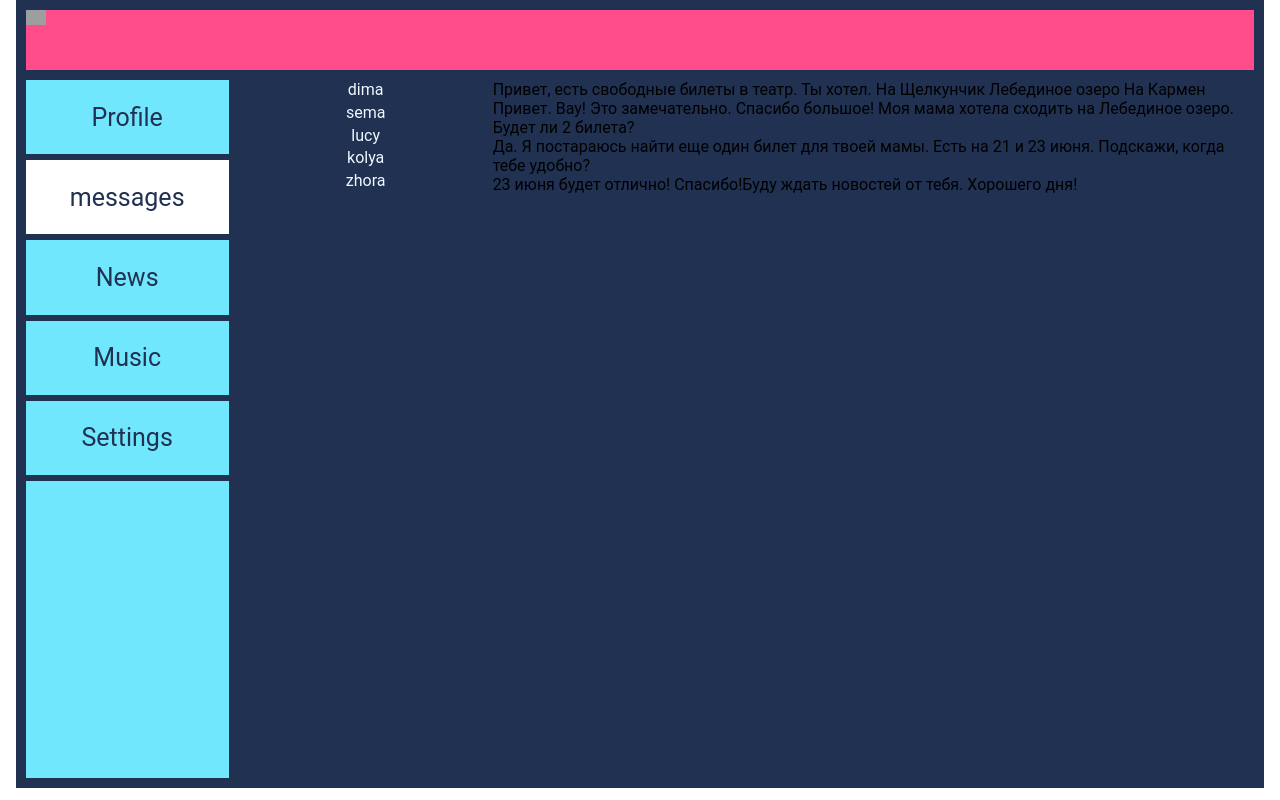
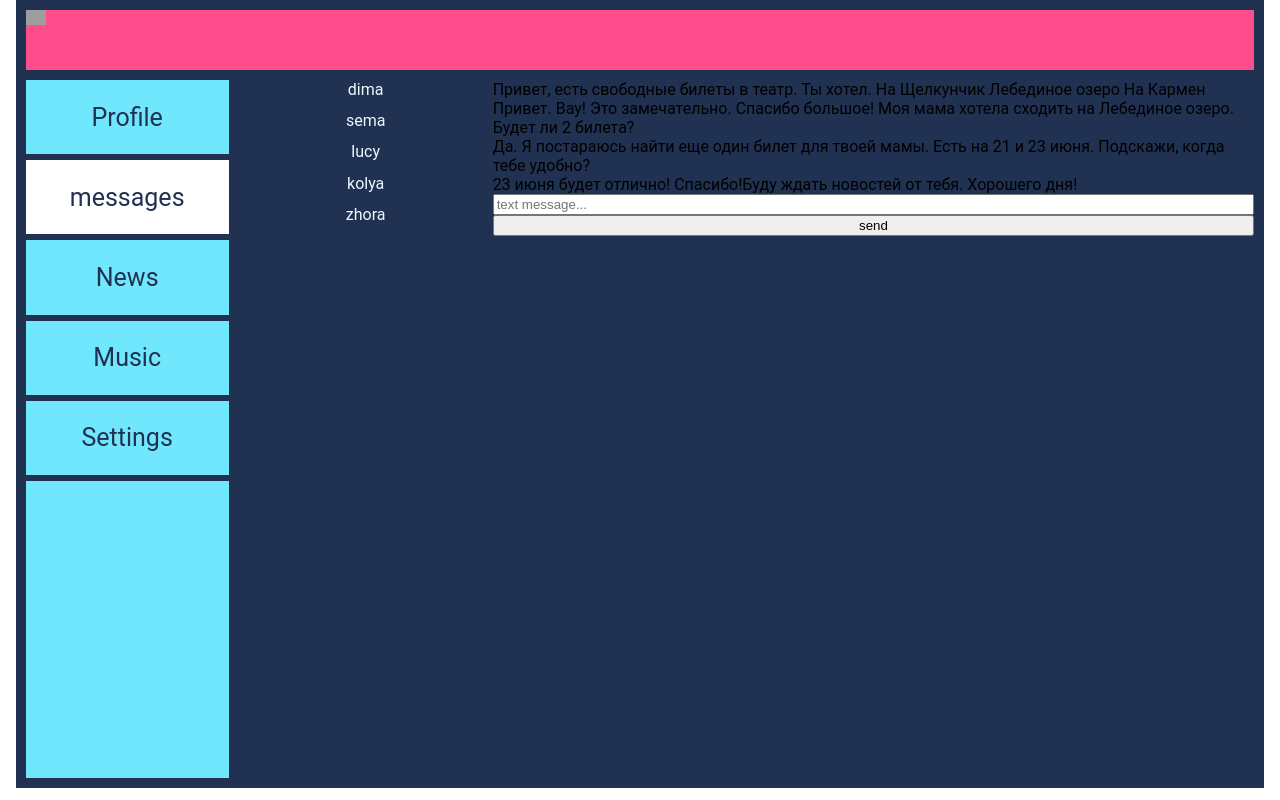
Before and after one commit to VasilyMamaev/social-network, a React (Create React App) app: page /Dialogs in a window 1280 px wide. Built offline with nearby package versions, Linux system fonts and the light colour scheme; grey boxes are pictures that could not be loaded.

Commit message:
реализованны функции добавления поста и отправки сообщений

```diff
--- a/package.json
+++ b/package.json
@@ -8,7 +8,9 @@
     "@testing-library/user-event": "^7.1.2",
     "react": "^16.12.0",
     "react-dom": "^16.12.0",
-    "react-scripts": "3.3.0"
+    "react-redux": "^7.1.3",
+    "react-scripts": "3.3.0",
+    "redux": "^4.0.5"
   },
   "scripts": {
     "start": "react-scripts start",
--- a/src/App.js
+++ b/src/App.js
@@ -7,25 +7,22 @@ import Dialogs from './components/dialogs/dialogs'
 import News from './components/news/news'
 import Music from './components/music/music'
 import Settings from './components/settings/settings'
-import {Route, BrowserRouter} from 'react-router-dom'
+import {Route} from 'react-router-dom'
+import state from './redux/state'
 
 function App(props) {
-
-
   return (
-    <BrowserRouter>
         <div className={classes.app_wrapper}>
           <Header />
           <Navbar />
           <div className={classes.app_wrapper_content}>
-          <Route path="/Profile" render={() => <Profile state={props.state.profile} />}/>
-          <Route path="/Dialogs" render={() => <Dialogs state={props.state.dialogs} />}/>
+            <Route path="/Profile" render={() => <Profile state={props.state.profile} addPost={props.state.addPost}/>}/>
+            <Route path="/Dialogs" render={() => <Dialogs state={props.state.dialogs} addMessage={props.state.addMessage} />}/>
             <Route path="/News" render={News}/>
             <Route path="/Music" render={Music}/>
             <Route path="/Settings" render={Settings}/>
           </div>
         </div>
-    </BrowserRouter>
   );
 }
 
--- a/src/components/dialogs/dialogs.jsx
+++ b/src/components/dialogs/dialogs.jsx
@@ -5,13 +5,16 @@ import Chat from './chat/chat'
 
 const Messages = (props) => {
 
-  let dialogsElements = props.state.dialogsElements.map((dialog) => {
-    return <DialogItem name={dialog.name} id={dialog.id} />
-  })
+  let dialogsElements = props.state.dialogsElements.map((dialog) => <DialogItem name={dialog.name} id={dialog.id} />)
+  let chatElements = props.state.messages.map((message) => <Chat>{message}</Chat>)
 
-  let chatElements = props.state.messages.map((message) => {
-    return <Chat>{message}</Chat>
-  })
+  let newMessageElement = React.createRef()
+  let sendMessage = props.addMessage
+  let sendMessageHandler = () => {
+    let message = newMessageElement.current.value
+    sendMessage(message)
+    newMessageElement.current.value = ''
+  }
 
   return (
     <div className={classes.Dialogs}>
@@ -20,6 +23,8 @@ const Messages = (props) => {
       </div>
       <div className={classes.Chat}>
         { chatElements }
+        <input type="text" placeholder="text message..." ref={newMessageElement}/>
+        <button onClick={ sendMessageHandler }>send</button>
       </div>
     </div>
   )
--- a/src/components/dialogs/dialogs.module.css
+++ b/src/components/dialogs/dialogs.module.css
@@ -10,5 +10,5 @@
 }
 
 .Chat {
- color: #000;
+  display: grid;
 }
--- a/src/components/profile/profile.jsx
+++ b/src/components/profile/profile.jsx
@@ -8,14 +8,22 @@ const Profile = (props) => {
   return <div className={classes.userPosts}>{ post }</div>
   })
 
+  let newPost = React.createRef()
+  let addPost = props.addPost
+  let newPostHandler = () => {
+    let text = newPost.current.value
+    addPost(text)
+    newPost.current.value = ''
+  }
+
   return (
     <body className={classes.Profile}>
       <div>
         <UserInfo state={props.state.userInfo} />
       </div>
       <div>
-        <input type="text" placeholder="What's new?"></input>
-        <button>send</button>
+        <input type="text" placeholder="What's new?" ref={newPost}></input>
+        <button onClick={newPostHandler}>send</button>
       </div>
       <div>
         { userPosts }
--- a/src/index.js
+++ b/src/index.js
@@ -1,7 +1,5 @@
-import React from 'react';
-import ReactDOM from 'react-dom';
 import './index.css';
-import App from './App';
 import state from './redux/state'
+import renderEntireTree from './render';
 
-ReactDOM.render(<App state={state}/>, document.getElementById('root'));
+renderEntireTree(state)
--- a/src/redux/state.js
+++ b/src/redux/state.js
@@ -1,3 +1,5 @@
+import renderEntireTree from "../render"
+
 let state = {
   dialogs: {
     dialogsElements: [
@@ -27,6 +29,16 @@ let state = {
       'сходил покакац',
       'никуда не ходил'
     ]
+  },
+
+  addMessage (textMessage) {
+    state.dialogs.messages.push(textMessage)
+    renderEntireTree(state)
+  },
+
+  addPost (textPost) {
+    state.profile.userPosts.push(textPost)
+    renderEntireTree(state)
   }
 }
 
--- /dev/null
+++ b/src/render.js
@@ -0,0 +1,13 @@
+import React from 'react';
+import ReactDOM from 'react-dom';
+import { BrowserRouter } from 'react-router-dom';
+import App from './App';
+
+const renderEntireTree = (state) => {
+  ReactDOM.render(
+    <BrowserRouter>
+      <App state={state}/>
+    </BrowserRouter>, document.getElementById('root'));
+}
+
+export default renderEntireTree
```
Also changed, not shown: src/components/profile/user-info/user-info.jsx (renamed from src/components/profile/user-info/user-info.js), 1 other file (tests, documents, lock files or other folders). Lines whose indentation alone changed are shown as unchanged.
